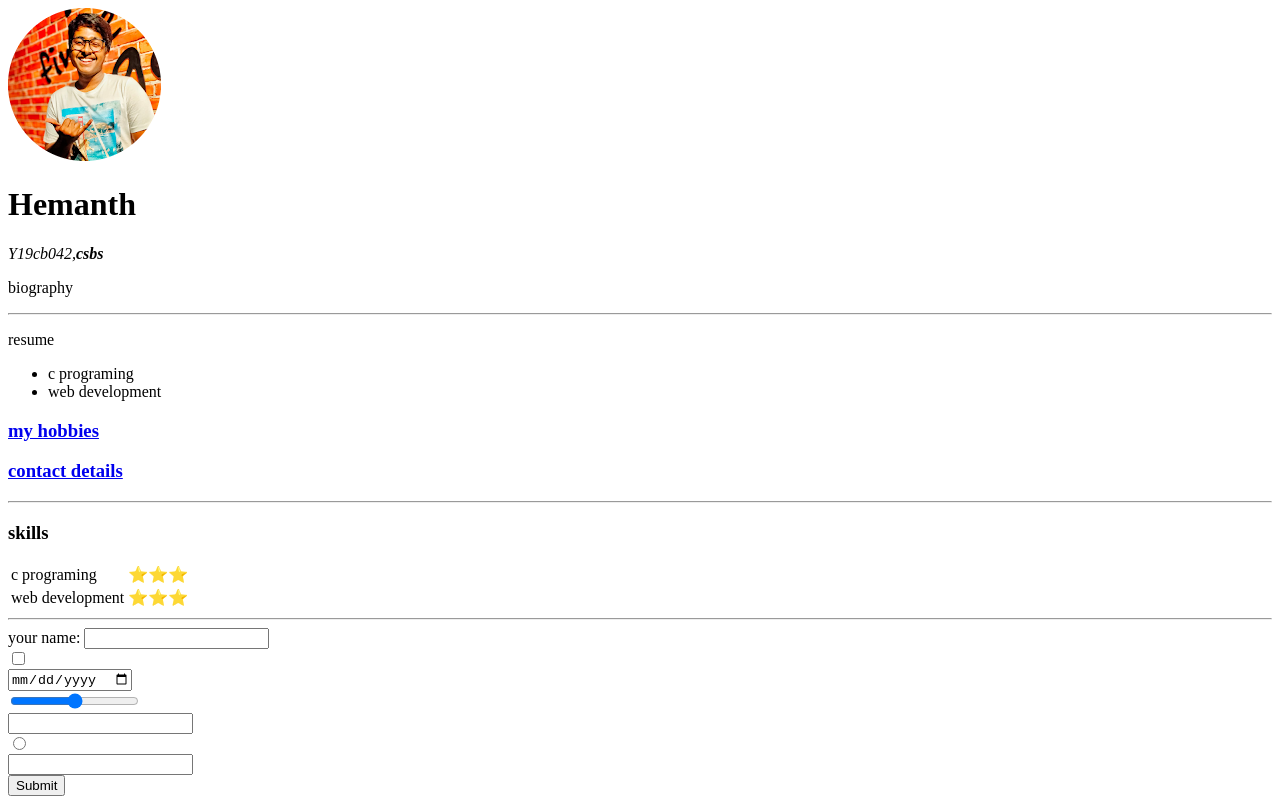
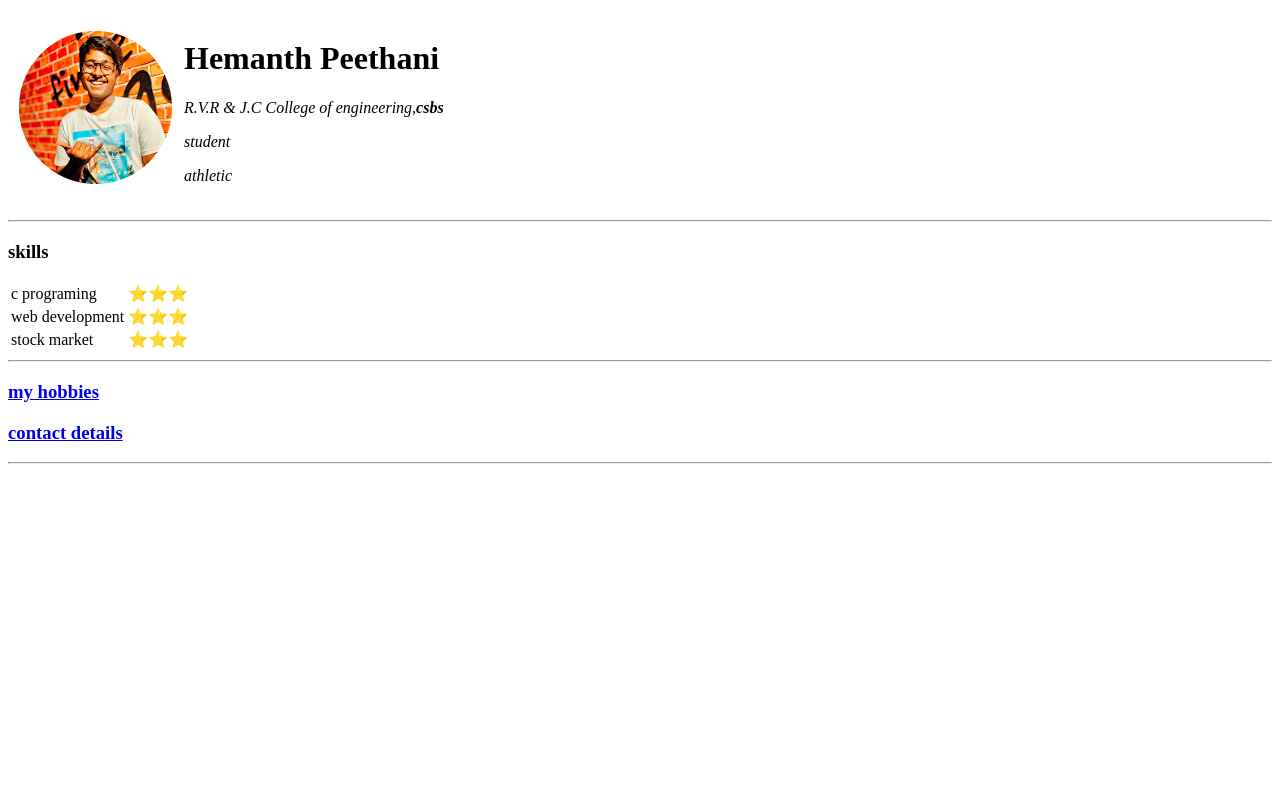
Before and after one commit to hemanthpeethani1/cv, a plain HTML site: page index.html in a window 1280 px wide. Drawn offline with Linux system fonts and the light colour scheme.

Commit message:
Add files via upload

```diff
--- a/index.html
+++ b/index.html
@@ -1,26 +1,25 @@
 <!DOCTYPE html>
 <html lang="en" dir="ltr">
-
 <head>
   <meta charset="utf-8">
   <title> ♥ Hemanth's personal site</title>
-</head>
-
+  <link rel="stylesheet" href="css/styles.css">
+  </head>
 <body>
-  <img src="photo2.png">
-  <h1> Hemanth </h1>
-  <p><em>Y19cb042,<strong>csbs</strong></em></p>
-  <p>biography</p>
-  <hr>
-  <p>resume</p>
-  <ul>
-    <li>c programing</li>
-    <li>web development</li>
-  </ul>
-  <h3><a href="my hob.html">my hobbies</a></h3>
-  <h3><a href="contact.html">contact details</a></h3>
-  <hr>
-  <h3>skills</h3>
+  <table cellspacing = "10">
+    <tr>
+      <td>
+          <img src="photo2.png">
+      </td>
+      <td>
+        <h1> Hemanth Peethani</h1>
+        <p><em>R.V.R & J.C College of engineering,<strong>csbs</strong></em></p>
+        <p><em>student</em></p>
+        <p><em>athletic</em></p>
+      </td>
+    </tr>
+  </table> <hr />
+  <h3><strong>skills</strong></h3>
   <table>
     <tr>
       <td>
@@ -38,18 +37,16 @@
         &#11088;&#11088;&#11088;
       </td>
     </tr>
+    <tr>
+      <td>
+        stock market
+      </td>
+      <td>
+        &#11088;&#11088;&#11088;
+      </td>
+    </tr>
   </table><hr>
-  <form action="https://mail.google.com/mail/u/0/?tab=rm#inbox?compose=new" method="post">
-    <label>your name:</label>
-    <input type="text" /><br>
-    <input type="checkbox" /><br>
-    <input type="date" /><br>
-    <input type="range" /><br>
-    <input type="password" /><br>
-    <input type="radio" /><br>
-    <input type="dropbox" /><br>
-    <input type="submit" /><br>
-  </form>
+  <h3><a href="my hob.html">my hobbies</a></h3>
+  <h3><a href="contact.html">contact details</a></h3><hr />
 </body>
-
 </html>
```
Also changed, not shown: contact.html (+1 -0 lines), my hob.html (+1 -0 lines).
